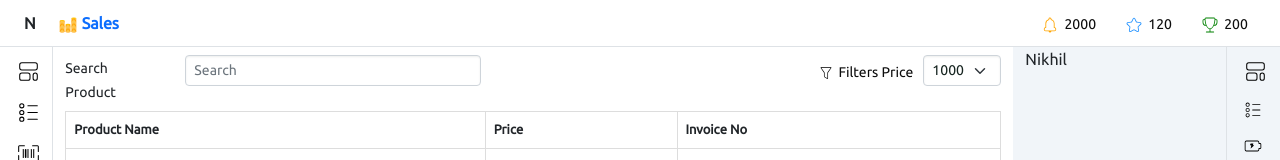
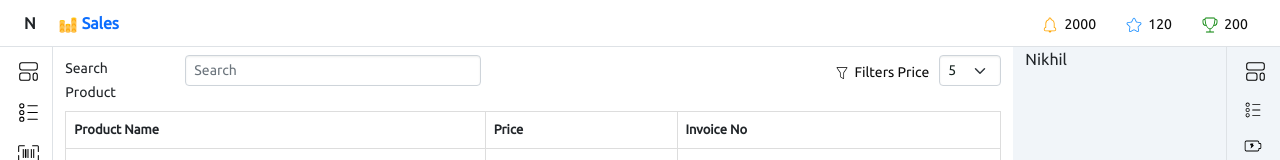
Before and after one commit to kiranjadhav45/auto, a React (Create React App) app: page /sales in a window 1280 px wide. Shown: the top 160 px of the page. Built offline with nearby package versions, Linux system fonts and the light colour scheme.

Commit message:
value changed

```diff
--- a/src/pages/Sales.js
+++ b/src/pages/Sales.js
@@ -195,10 +195,10 @@ function Sales() {
                 </button>
                 <div>
                   <Form.Select size="sm" aria-label="Default select example">
-                    <option>1000</option>
-                    <option value="10">2000</option>
-                    <option value="25">5000</option>
-                    <option value="50">9000</option>
+                    <option>5</option>
+                    <option value="10">10</option>
+                    <option value="25">25</option>
+                    <option value="50">50</option>
                   </Form.Select>
                 </div>
               </ButtonGroup>
```
